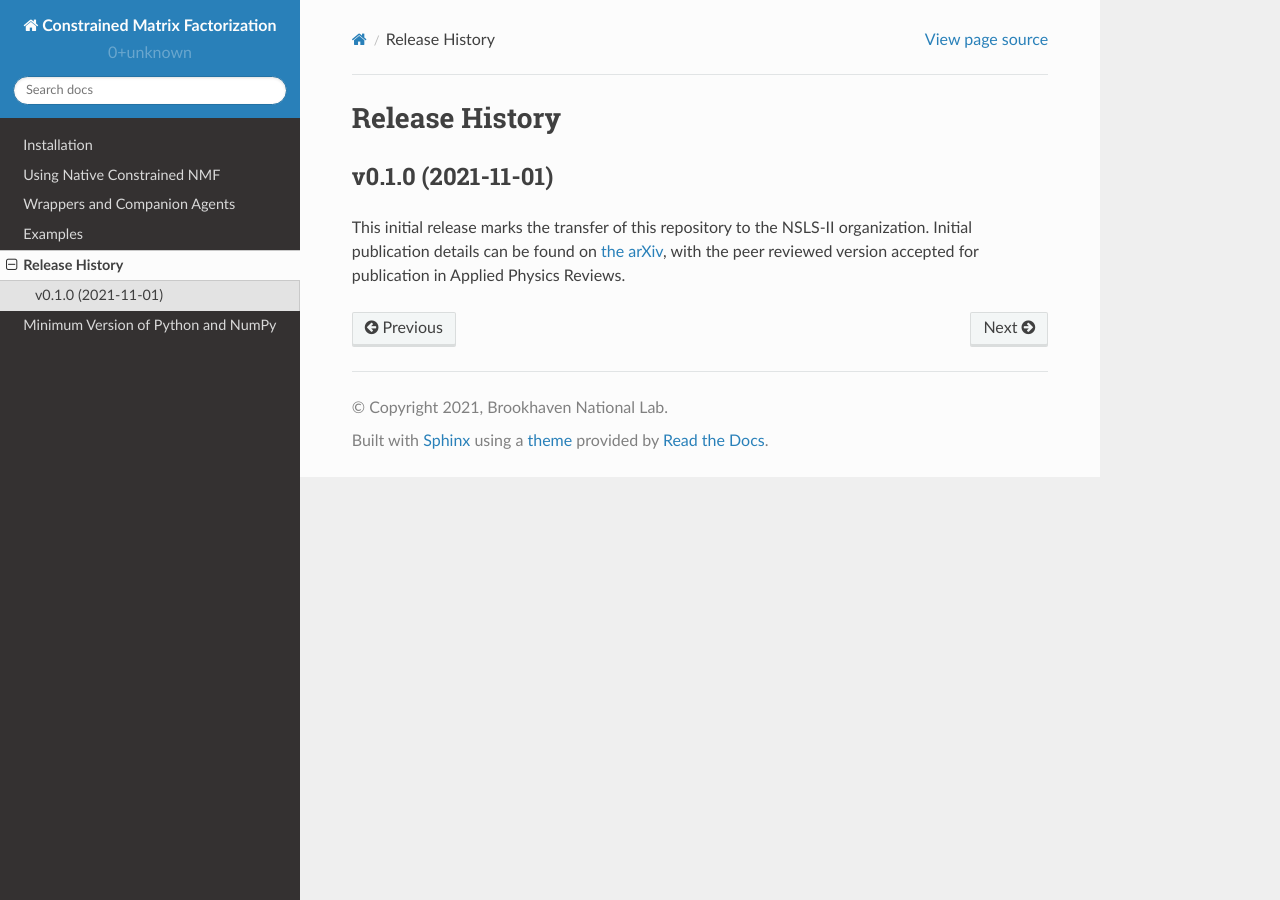
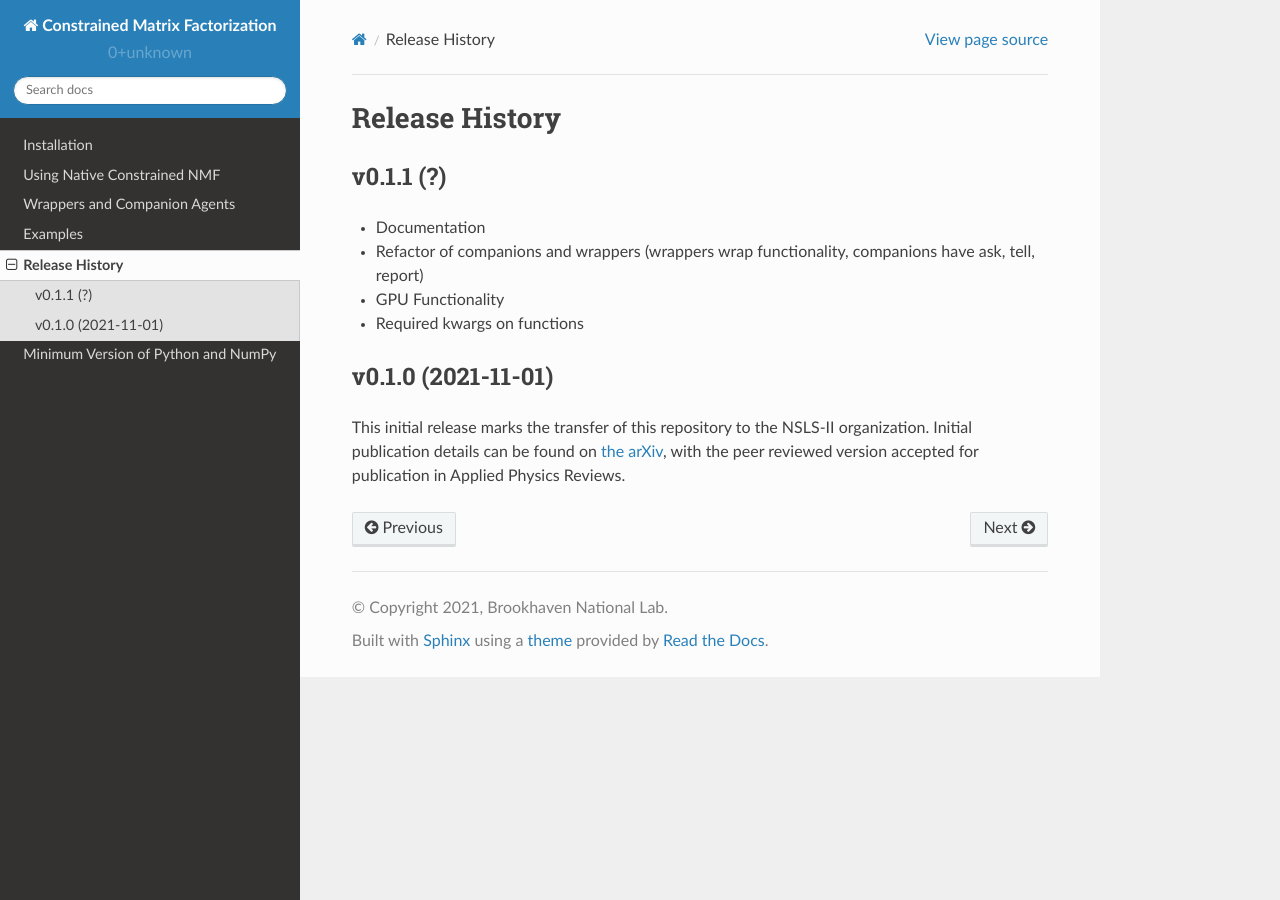
Before and after one commit to NSLS-II/constrained-matrix-factorization, a Sphinx documentation site: the page built from docs/source/release-history.rst, in a window 1280 px wide. Built offline with Sphinx 7.4.7 and the Read the Docs theme 2.0.0, drawn with Linux system fonts in a browser that asks for light colours.

Commit message:
Draft list of updates to release

```diff
--- a/docs/source/release-history.rst
+++ b/docs/source/release-history.rst
@@ -1,6 +1,15 @@
 ===============
 Release History
 ===============
+
+
+v0.1.1 (?)
+-------------------
+
+- Documentation
+- Refactor of companions and wrappers (wrappers wrap functionality, companions have ask, tell, report)
+- GPU Functionality
+- Required kwargs on functions
 
 v0.1.0 (2021-11-01)
 -------------------
```
